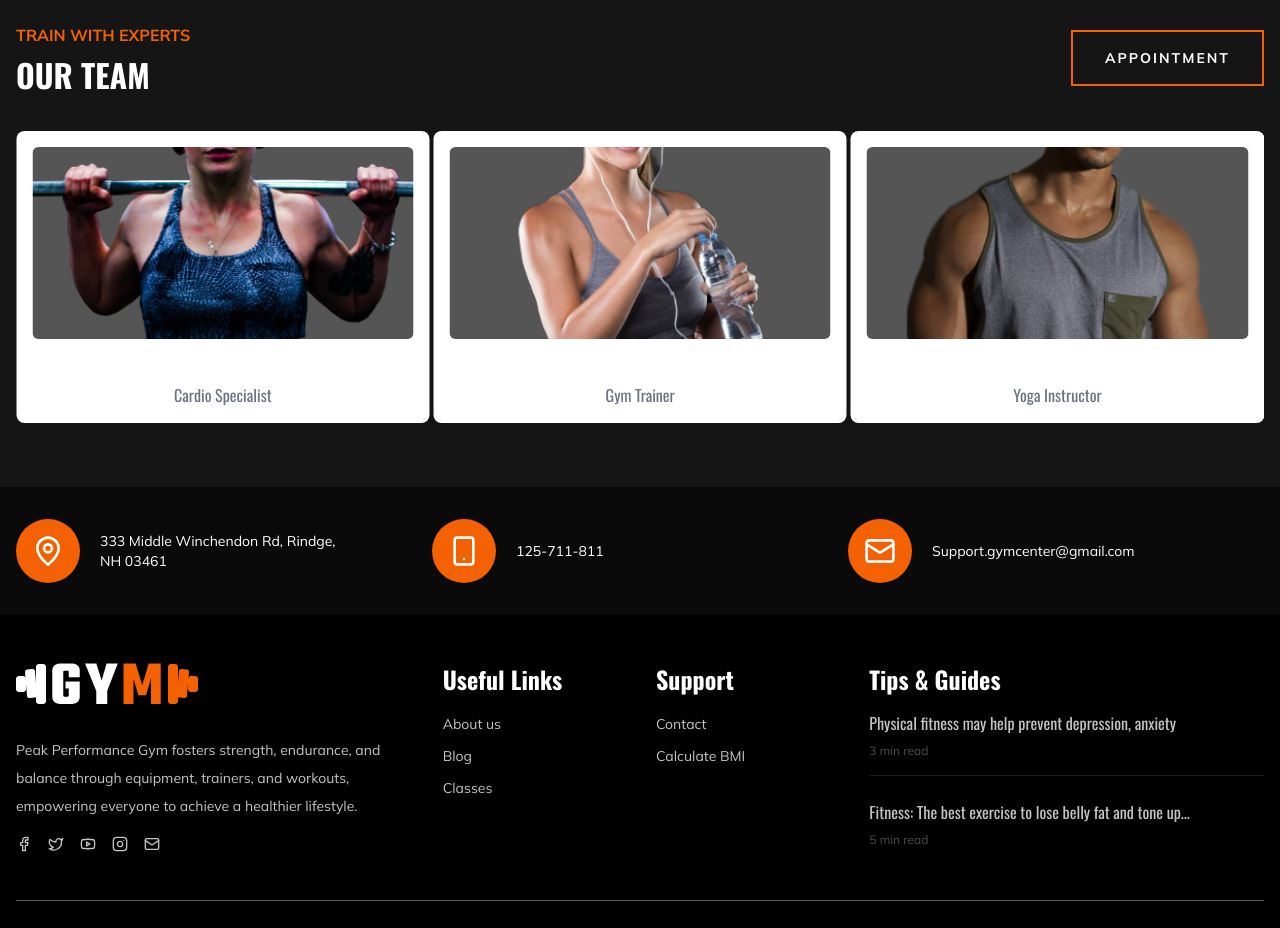
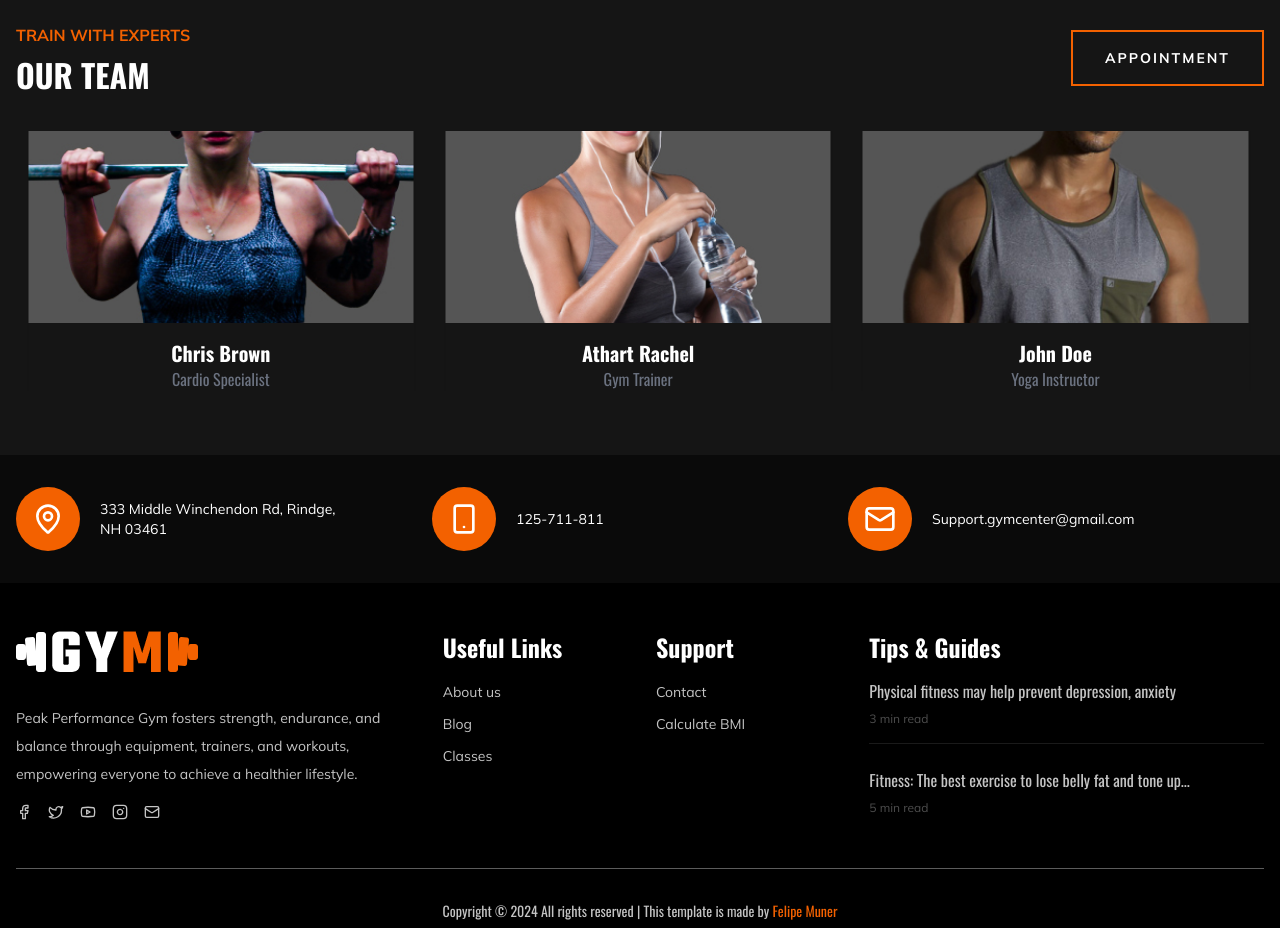
Before and after one commit to felipe-muner/podium-gym, a Next.js app: page / in a window 1280 px wide. Shown: the part 4740-5668 px from the top of the page. Built offline with nearby package versions, Linux system fonts and the light colour scheme.

Commit message:
feat: carousel item improvements

```diff
--- a/components/OurTeam/OurTeam.tsx
+++ b/components/OurTeam/OurTeam.tsx
@@ -41,14 +41,14 @@ export default function OurTeam() {
         <Carousel className="w-full text-white" opts={{ loop: true }}>
           <CarouselContent className="-ml-1">
             {team.map((member, index) => (
-              <CarouselItem key={index} className="pl-1 md:basis-1/2 lg:basis-1/3">
-                <div className="bg-white rounded-lg shadow p-4">
+              <CarouselItem key={index} className="px-4 md:basis-1/2 lg:basis-1/3">
+                <div className="shadow">
                   <Image
                     src={member.image}
                     alt={`${member.name} - ${member.role}`}
                     width={200}
                     height={200}
-                    className="w-full h-48 object-cover rounded-md"
+                    className="w-full h-48 object-cover"
                   />
                   <div className="mt-4 text-center">
                     <h3 className="text-xl font-semibold">{member.name}</h3>
```
